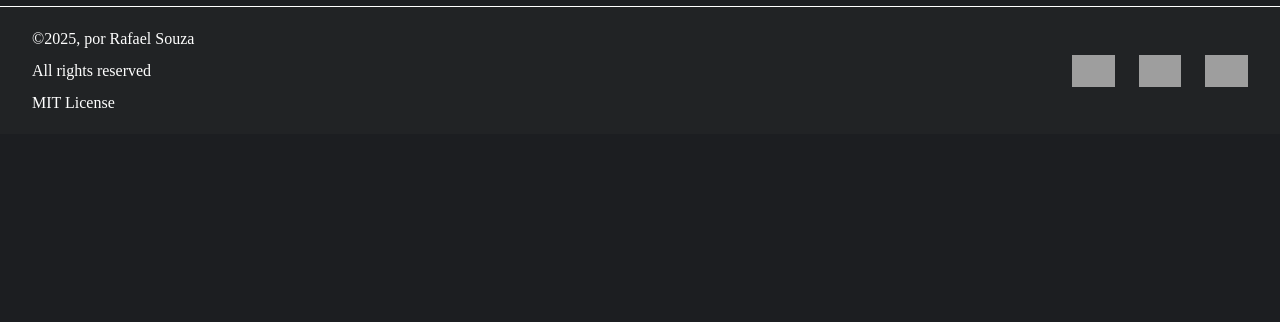
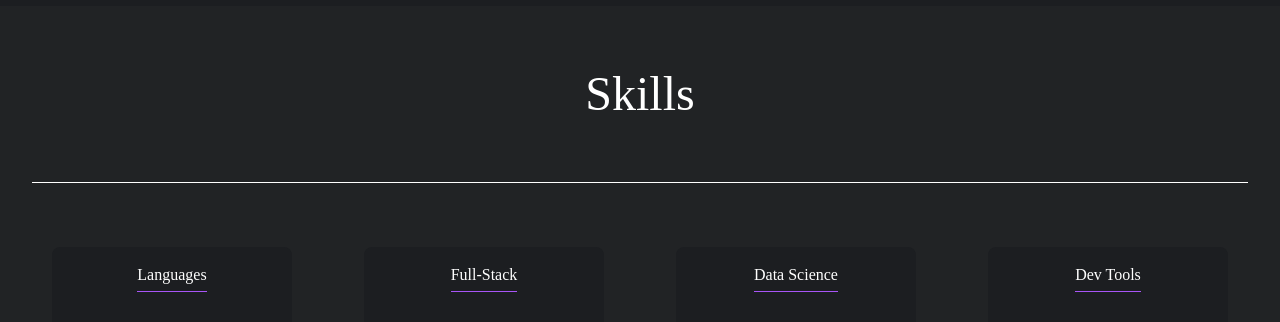
Before and after one commit to Rafaelszc/Portfolio, a React (Vite) app: page /Portifolio/ in a window 1280 px wide. Shown: the part 2474-2796 px from the top of the page. Before the commit the page ends 2608 px from the top, so only its background shows below. Built offline with nearby package versions, Linux system fonts and the light colour scheme; grey boxes are pictures that could not be loaded; a web font is replaced by a local one.

Commit message:
feat: Skills sectiond added

```diff
--- a/src/pages/Home/Home.jsx
+++ b/src/pages/Home/Home.jsx
@@ -3,7 +3,7 @@ import { Header }from '../common/Header'
 import { Main } from './components/Main';
 import { AboutMe } from './components/AboutMe';
 import { Projects } from './components/Projects';
-
+import { Skills } from './components/Skills';
 
 export const Home = () => {
     return (
@@ -12,6 +12,7 @@ export const Home = () => {
             <Main />
             <AboutMe />
             <Projects />
+            <Skills />
             <Footer />
         </>
     );
--- a/src/pages/Home/components/Skills.jsx
+++ b/src/pages/Home/components/Skills.jsx
@@ -1,8 +1,48 @@
-// export const Skills = () => {
-//     return (
-//         <div className="h-md-section bg-primary-50 " id="skills">
+export const Skills = () => {
+    const skills = [
+        {
+            skill: "Languages",
+            technologies: ["Python", "Java", "JavaScript", "C"]
+        },
+        {
+            skill: "Full-Stack",
+            technologies: ["HTML5", "CSS", "React", "Tailwind CSS", "Spring Boot"]
+        },
+        {
+            skill: "Data Science",
+            technologies: ["NumPy", "Pandas", "Scikit-Learn", "TensorFlow", "Keras"]
+        },
+        {
+            skill: "Dev Tools",
+            technologies: ["Git", "GitHub", "Docker"]
+        }
+    ]
 
-//         </div>
-//     )
+    const renderSkills = (s) => {
+        return (
+            <div className="h-96 w-60 bg-primary-100 rounded-lg flex flex-col items-center p-4 text-white">
+                <div className="mb-8">
+                    <span className="pb-2 border-b border-purple-500 h-fit font-normal">{s.skill}</span>
+                </div>
 
-// }
+                <ul className="list-none flex flex-col justify-center items-center gap-8">
+                    {s.technologies.map((t) => (<li className="cursor-pointer transform transition duration-500 hover:text-purple-500">{t}</li>))}
+                </ul>
+            </div>
+        )
+
+    }
+
+    return (
+        <div className="bg-primary-50 flex flex-col p-8 pt-0 pb-16" id="skills">
+            <div className="border-b border-white w-full flex justify-center items-center mt-16 pb-16">
+                <span className="text-5xl text-white font-medium">Skills</span>
+            </div>
+
+            <div className="flex flex-wrap items-center justify-around gap-8 mt-16">
+                {skills.map((s) => (renderSkills(s)))}
+            </div>
+        </div>
+    )
+
+}
```
